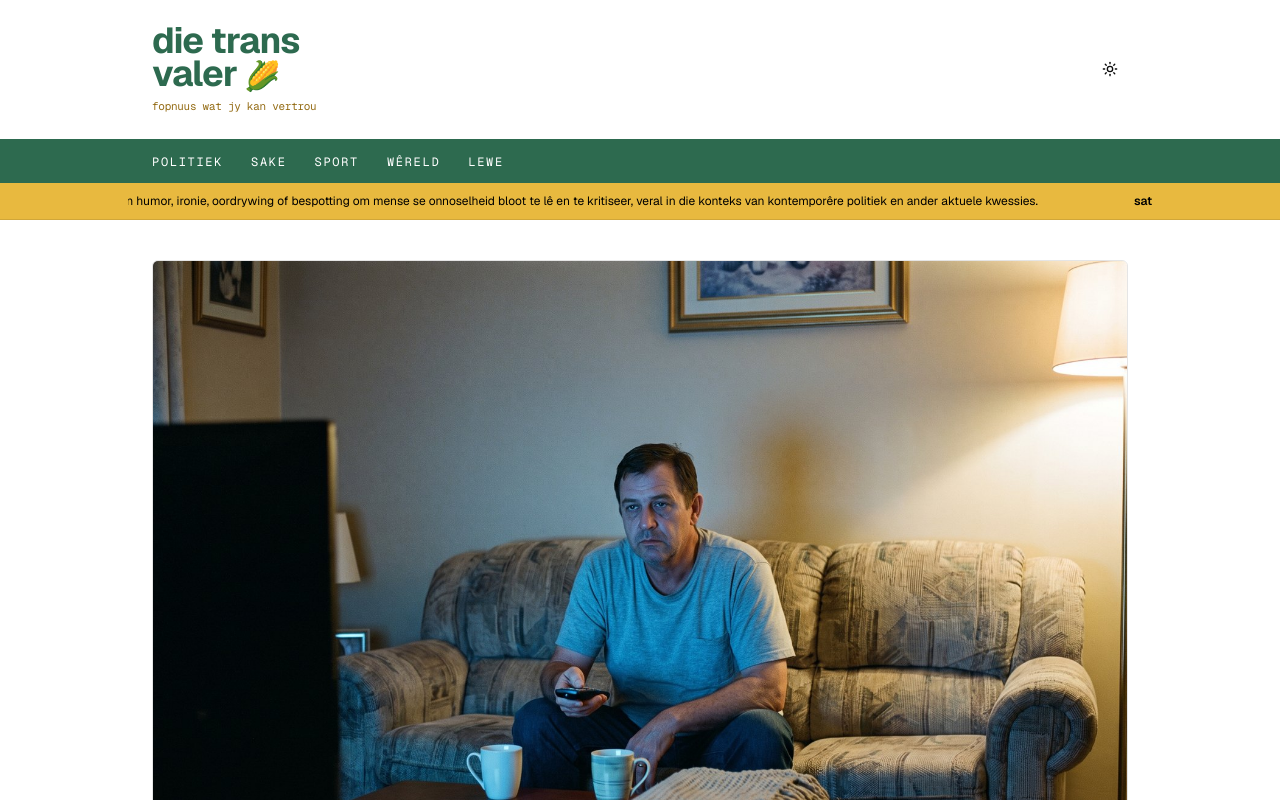
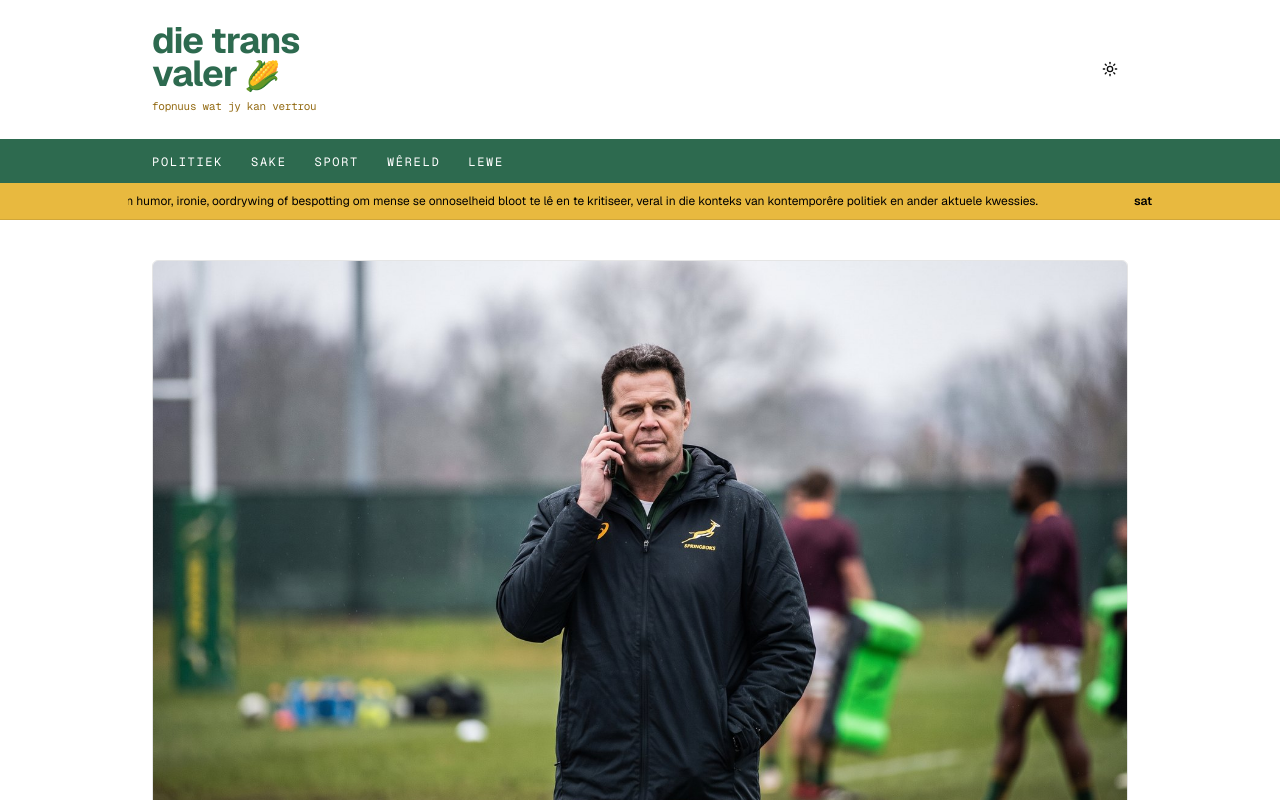
Before and after one commit to pieterbothma/dietransvaler, a Next.js app: page / in a window 1280 px wide. Shown: the top 800 px of the page. Built offline with nearby package versions, Linux system fonts and the light colour scheme.

Commit message:
Speld die Rassie-berig as hoofberig vas en gebruik die mielie as ikoon

```diff
--- a/content/artikels/rassie-vra-my-vrou-om-te-kook.mdx
+++ b/content/artikels/rassie-vra-my-vrou-om-te-kook.mdx
@@ -4,6 +4,7 @@ uittreksel: "Sy maak die seekospastei reeds Donderdag klaar sodat die geure kan
 kategorie: sport
 datum: 2026-08-25
 skrywer: "Jurie Nalis"
+hoofberig: true
 prent: /prente/rassie-op-die-foon.jpg
 prentAlt: "'n Rugby-afrigter in Springbok-drag staan op 'n oefenveld met 'n selfoon teen sy oor."
 prentBronskrif: "Illustrasie: Flash Potgieter"
--- a/src/app/page.tsx
+++ b/src/app/page.tsx
@@ -33,7 +33,10 @@ export default async function Voorblad() {
     )
   }
 
-  const [hoofberig, ...res] = lopend
+  // An explicitly flagged lead wins over recency — a front page is an editorial
+  // decision, not a clock. Falls back to the newest story when nothing is flagged.
+  const hoofberig = lopend.find((a) => a.hoofberig) ?? lopend[0]
+  const res = lopend.filter((a) => a.slug !== hoofberig.slug)
 
   return (
     <div className="space-y-12">
--- a/src/lib/inhoud/skema.ts
+++ b/src/lib/inhoud/skema.ts
@@ -22,6 +22,7 @@ const frontmatterSkema = z
     skrywer: z.string().min(1),
     prent: z.string().min(1).optional(),
     prentAlt: z.string().min(1).optional(),
+    hoofberig: z.boolean().optional(),
     staande: z.boolean().optional(),
     prentBronskrif: z.string().min(1).optional(),
   })
```
Also changed, not shown: src/lib/inhoud/tipes.ts (+5 -2 lines), src/app/icon.svg (added).
